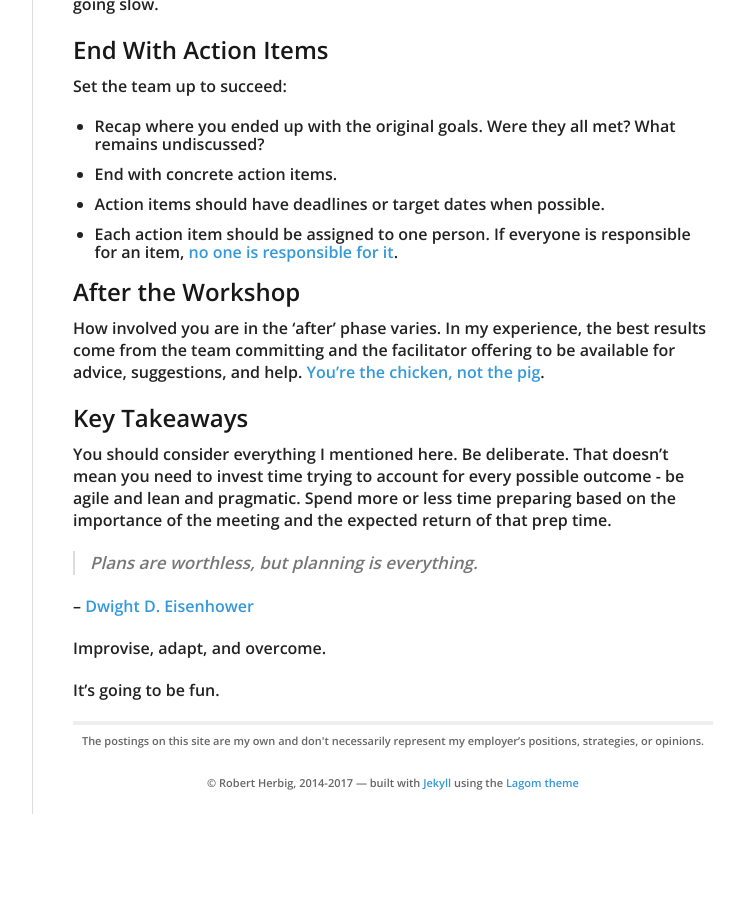
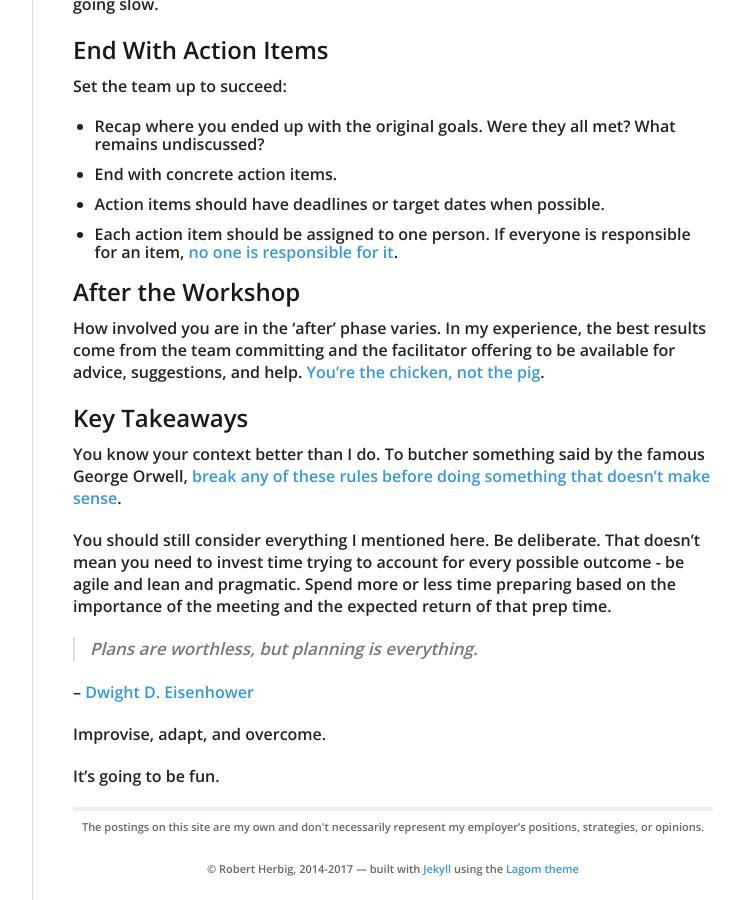
Before and after one commit to rpherbig/rpherbig.github.io, a Jekyll site: the page built from _posts/2019-10-03-facilitation-dont-lose-before-you-start.markdown, in a window 1280 px wide and 900 px high, scrolled down 3783 px. Shown: the whole window, without its empty margins (378-1122 px from the left). Built offline with Jekyll 4.4.1, drawn with Linux system fonts in a browser that asks for light colours; nearby versions of some CDN libraries; our own code applies the rules of GitHub Pages for plain Markdown files; before the commit the page ends 4597 px from its top, so only the background shows below that.

Commit message:
One more pass of editing

```diff
--- a/_posts/2019-10-03-facilitation-dont-lose-before-you-start.markdown
+++ b/_posts/2019-10-03-facilitation-dont-lose-before-you-start.markdown
@@ -106,7 +106,9 @@ How involved you are in the 'after' phase varies. In my experience, the best res
 
 ## Key Takeaways
 
-You should consider everything I mentioned here. Be deliberate. That doesn't mean you need to invest time trying to account for every possible outcome - be agile and lean and pragmatic. Spend more or less time preparing based on the importance of the meeting and the expected return of that prep time.
+You know your context better than I do. To butcher something said by the famous George Orwell, [break any of these rules before doing something that doesn't make sense](https://en.wikipedia.org/wiki/Politics_and_the_English_Language#Remedy_of_Six_Rules).
+
+You should still consider everything I mentioned here. Be deliberate. That doesn't mean you need to invest time trying to account for every possible outcome - be agile and lean and pragmatic. Spend more or less time preparing based on the importance of the meeting and the expected return of that prep time.
 
 > Plans are worthless, but planning is everything.
 
```
